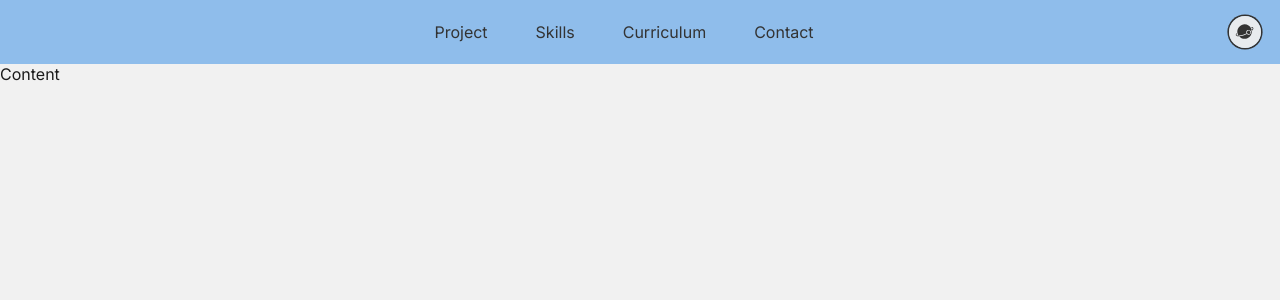
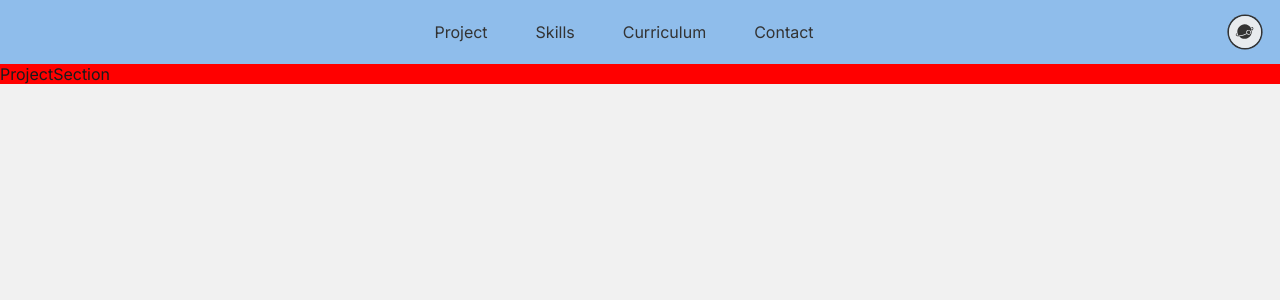
Before and after one commit to akliyachir/portfolio, a React (Vite) app: page / in a window 1280 px wide. Shown: the top 300 px of the page. Built offline with nearby package versions, Linux system fonts and the light colour scheme.

Commit message:
projects section

```diff
--- /dev/null
+++ b/src/Components/4-ProjectSection/ProjectSection.css
@@ -0,0 +1,3 @@
+.ProjectSection {
+	background-color: red;
+}
--- /dev/null
+++ b/src/Components/4-ProjectSection/ProjectSection.jsx
@@ -0,0 +1,5 @@
+import './ProjectSection.css';
+
+export default function ProjectSection() {
+	return <div className='ProjectSection'>ProjectSection</div>;
+}
--- a/src/page/RootLayout/RootLayout.jsx
+++ b/src/page/RootLayout/RootLayout.jsx
@@ -3,14 +3,19 @@ import HeaderContainer from '../../Components/1-HeaderContainer/HeaderContainer'
 // -- context provider light dark switch
 import ThemeSwitchContextProvider from '../../contexts/ThemeSwitchContext.jsx';
 import WindowWidthProvider from '../../contexts/WindowWidth';
+import ProjectSection from '../../Components/4-ProjectSection/ProjectSection';
 
 export default function RootLayout() {
 	return (
 		<WindowWidthProvider>
 			<ThemeSwitchContextProvider>
 				<div className='RootLayout'>
-					<HeaderContainer />
-					<div>Content</div>
+					<header>
+						<HeaderContainer />
+					</header>
+					<main>
+						<ProjectSection />
+					</main>
 				</div>
 			</ThemeSwitchContextProvider>
 		</WindowWidthProvider>
```
Also changed, not shown: src/ListsAndFixedContent/projectsContent.js (+10 -6 lines), src/Components/5-ProjectCard/ProjectCard.css (added), src/Components/5-ProjectCard/ProjectCard.jsx (renamed from src/Components/4-ProjectCard/ProjectCard.jsx).
